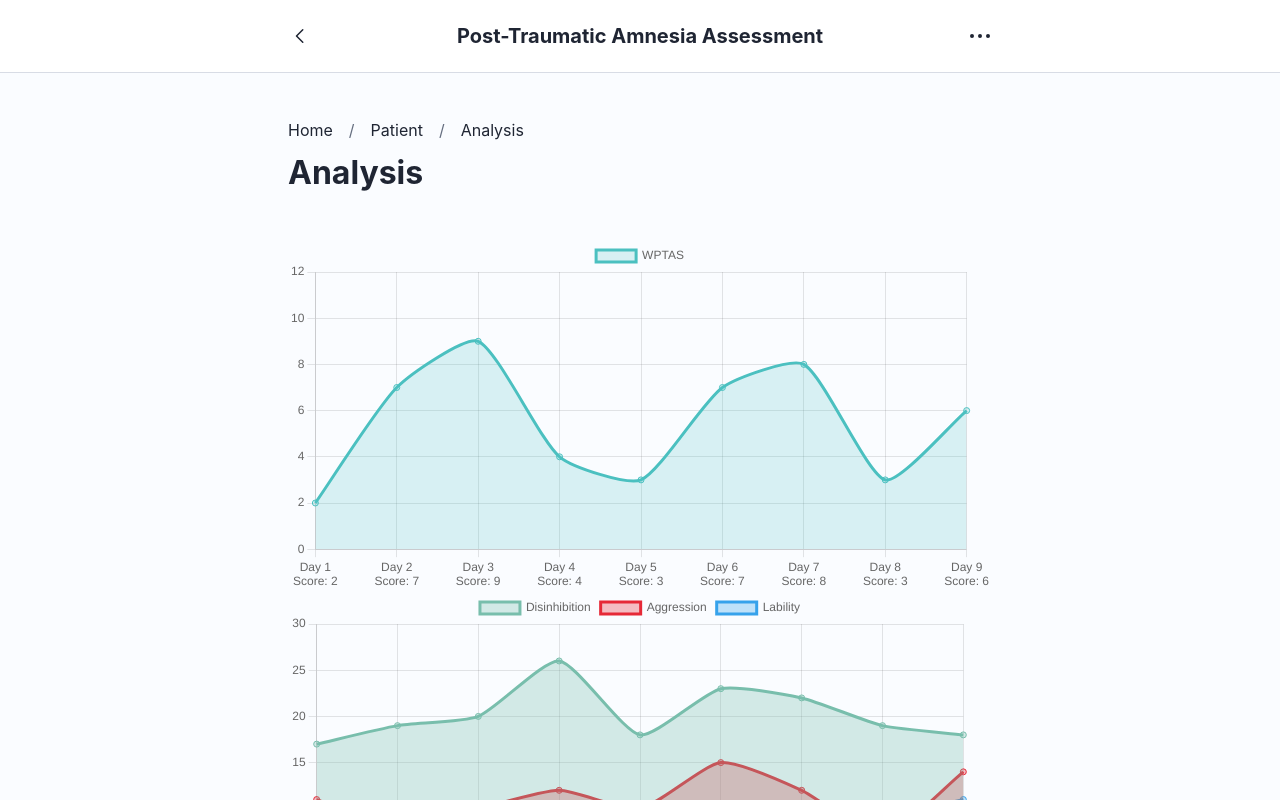
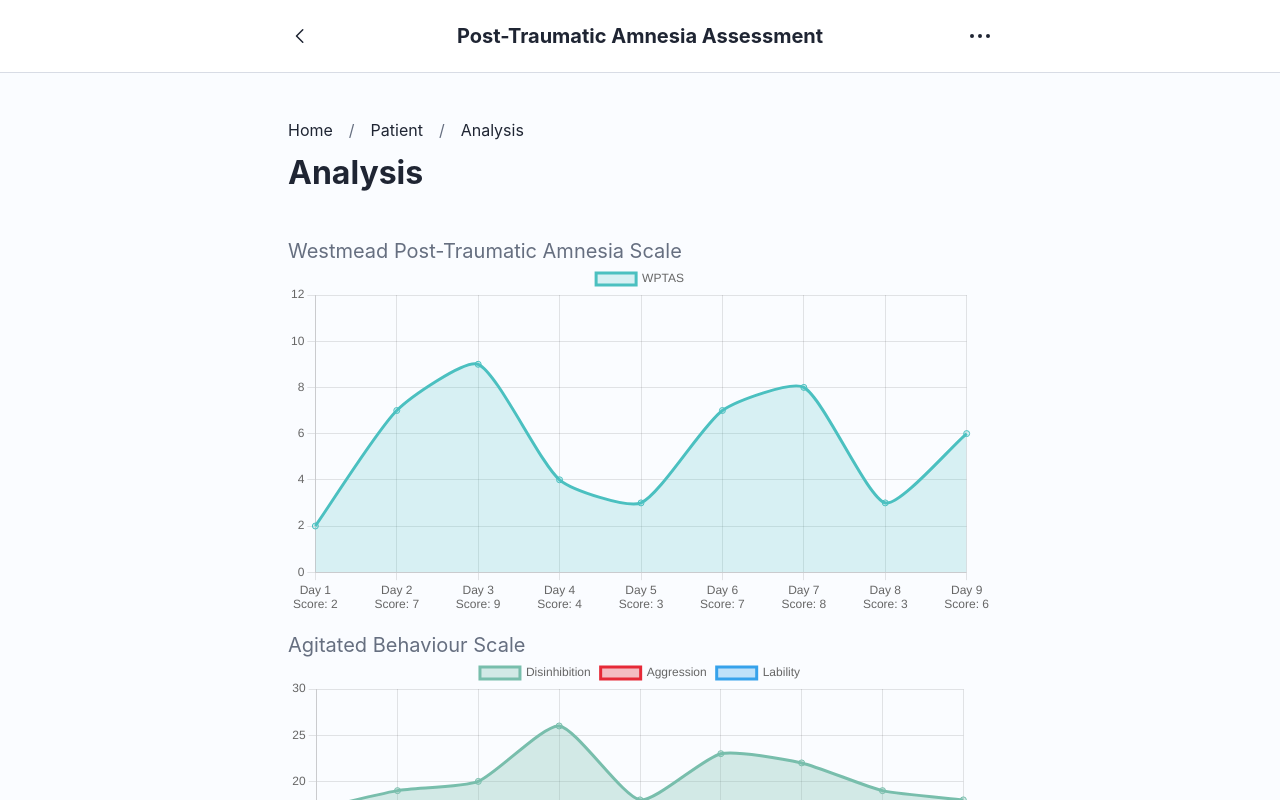
Before and after one commit to scottwillmoore/fit3161, a React (Vite) app: page /patient/1/analysis in a window 1280 px wide. Shown: the top 800 px of the page. Built offline with nearby package versions, Linux system fonts and the light colour scheme.

Commit message:
Add graph title to analysis page

```diff
--- a/src/components/index.tsx
+++ b/src/components/index.tsx
@@ -2,8 +2,8 @@ export * from "./button";
 export * from "./card";
 export * from "./header";
 export * from "./input";
+export * from "./linechart";
 export * from "./navigation";
 export * from "./progress";
 export * from "./radio";
-export * from "./linechart";
 export * from "./spinner";
--- a/src/routes/analysis.tsx
+++ b/src/routes/analysis.tsx
@@ -1,4 +1,6 @@
 import { Linechart } from "@/components";
+
+import classes from "./test.module.scss";
 
 const wptas_data = [
     [0, 0, 1, 0, 0, 0, 1],
@@ -27,7 +29,12 @@ const abs_data = [
 export function Analysis() {
     return (
         <div>
+            <h1 className={classes.subtitle}>
+                Westmead Post-Traumatic Amnesia Scale
+            </h1>
             <Linechart data={wptas_data} test="wptas"></Linechart>
+            <br />
+            <h1 className={classes.subtitle}>Agitated Behaviour Scale</h1>
             <Linechart data={abs_data} test="abs"></Linechart>
         </div>
     );
```
